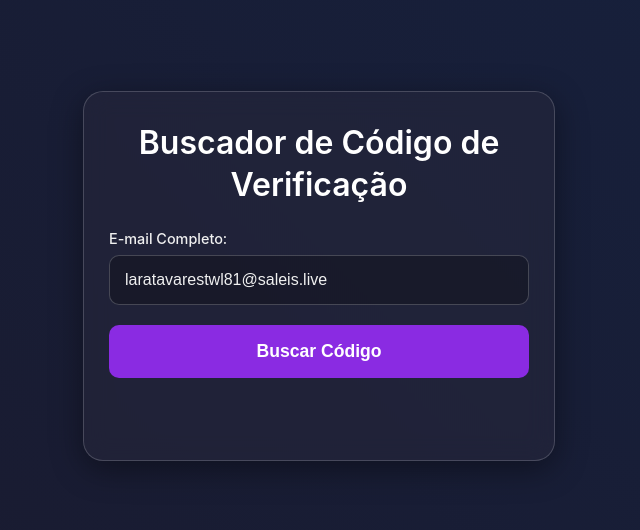
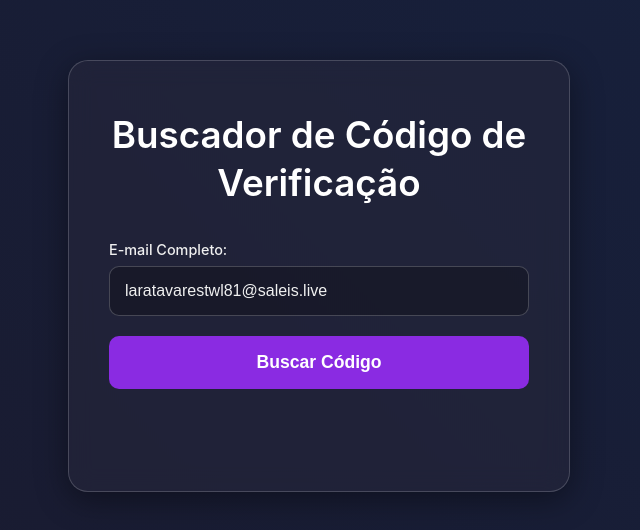
Before and after one commit to thomasrvll/receber-codigo-email, a plain HTML site: page index.html in a window 1280 px wide. Shown: the part 124-654 px from the top of the page, without its empty margins (321-961 px from the left). Drawn offline with Linux system fonts and the light colour scheme.

Commit message:
Add files via upload

```diff
--- a/style.css
+++ b/style.css
@@ -1,5 +1,5 @@
 /*
- * CSS com Design "Mobile First"
+* CSS com Design "Mobile First"
  * --------------------------------
  * O estilo base é otimizado para celulares. Uma Media Query no final
  * adapta o layout para telas maiores (desktops).
@@ -38,7 +38,7 @@ body {
 
 .container {
     background: var(--container-bg);
-    padding: 30px 25px; /* Padding ajustado para telas menores */
+    padding: 40px 25px; /* AUMENTADO: Mais espaço no topo */
     border-radius: 20px; /* Bordas mais arredondadas, comum em interfaces móveis */
     box-shadow: 0 8px 32px rgba(0, 0, 0, 0.4);
     backdrop-filter: blur(12px);
@@ -52,11 +52,11 @@ body {
 
 /* --- Tipografia --- */
 h1 {
-    font-size: 1.8rem; /* Título um pouco menor para celular */
+    font-size: 2rem; /* AUMENTADO: Título maior para celular */
     font-weight: 600;
     color: var(--title-color);
     margin-top: 0;
-    margin-bottom: 25px;
+    margin-bottom: 35px; /* AUMENTADO: Mais espaço abaixo do título */
     line-height: 1.3;
 }
 
@@ -170,8 +170,12 @@ label {
  * Aplicado em telas com largura mínima de 769px.
 */
 @media (min-width: 769px) {
+    .container {
+        padding: 50px 40px; /* AUMENTADO: Mais padding no desktop */
+    }
+
     h1 {
-        font-size: 2rem; /* Retorna o título ao tamanho original */
+        font-size: 2.3rem; /* AUMENTADO: Título ainda maior no desktop */
     }
 
     /* Efeito de hover só faz sentido no desktop */
```
